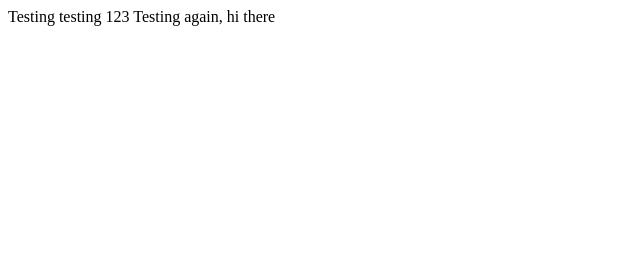
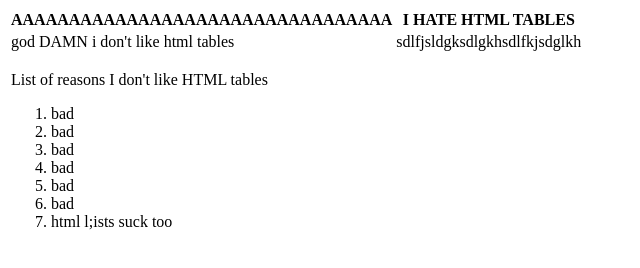
Before and after one commit to cassii2/simple-server-client-test, a plain HTML site: page index.html in a window 1280 px wide. Shown: the whole page, without its empty margins (0-640 px from the left). Drawn offline with Linux system fonts and the light colour scheme.

Commit message:
more html

```diff
--- a/index.html
+++ b/index.html
@@ -1,7 +1,31 @@
 <!doctype html>
 <html>
     <body>
-        Testing testing 123
-        Testing again, hi there
+        <table>
+            <tbody>
+                <tr>
+                    <th>AAAAAAAAAAAAAAAAAAAAAAAAAAAAAAAAA</th>
+                    <th>I HATE HTML TABLES</th>
+                </tr>
+                <tr>
+                    <td>god DAMN i don't like html tables</td>
+                    <td>sdlfjsldgksdlgkhsdlfkjsdglkh</td>
+                </tr>
+                <tr>
+                    <td colspan=2>
+                        <p>List of reasons I don't like HTML tables</p>
+                        <ol>
+                            <li>bad</li>
+                            <li>bad</li>
+                            <li>bad</li>
+                            <li>bad</li>
+                            <li>bad</li>
+                            <li>bad</li>
+                            <li>html l;ists suck too</li>
+                        </ol>
+                    </td>
+                </tr>
+            </tbody>
+        </table>
     </body>
 </html>
```
